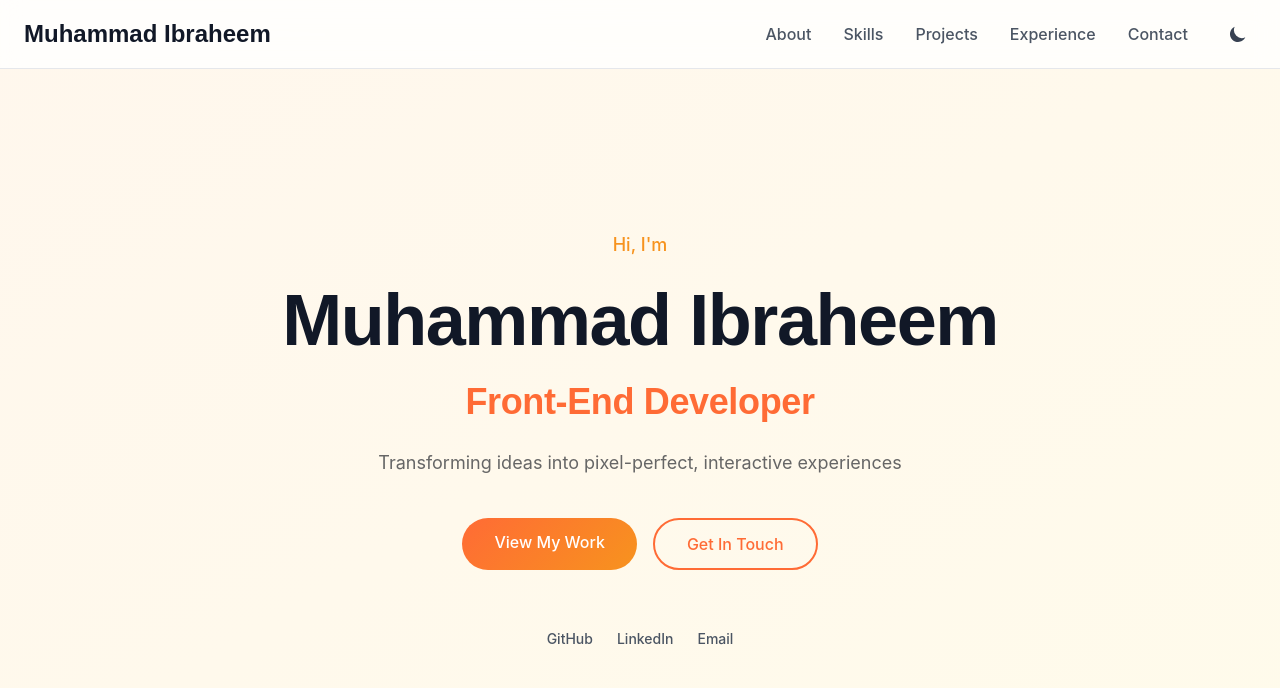
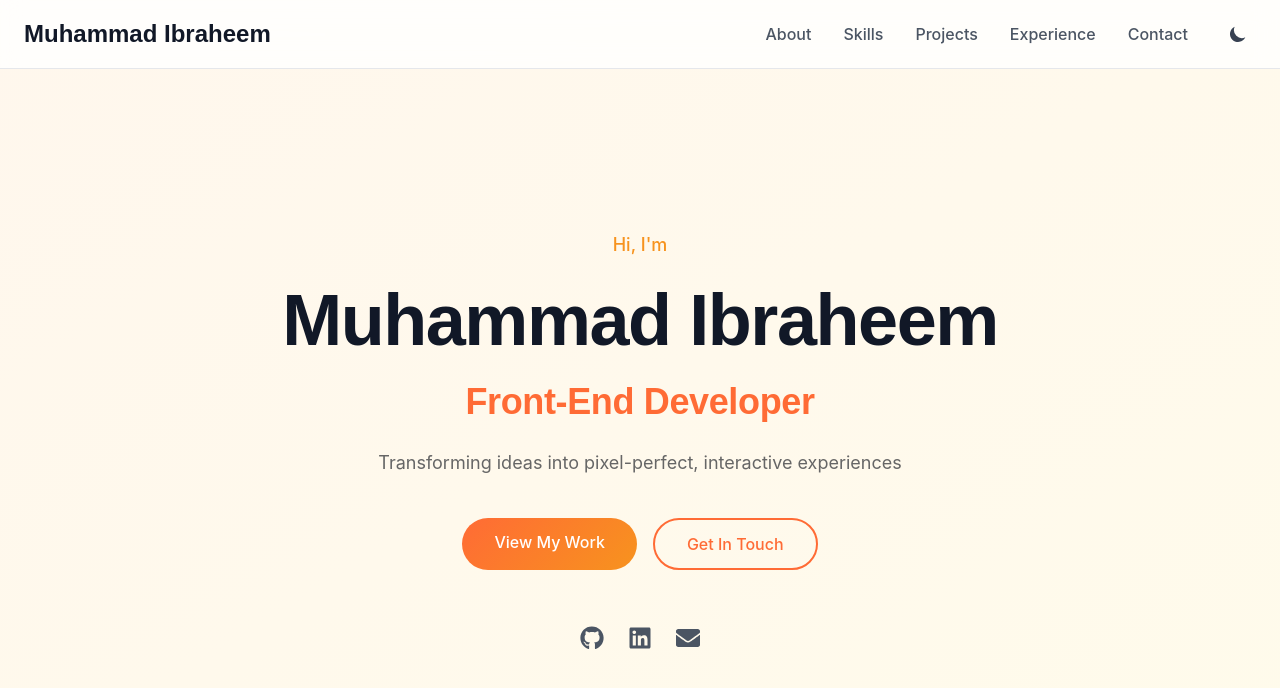
Before and after one commit to iamibm01/portfolio-website, a React (Vite) app: page / in a window 1280 px wide. Shown: the top 688 px of the page. Built offline with nearby package versions, Linux system fonts and the light colour scheme.

Commit message:
installed react icons package and added icons to the  hero section

```diff
--- a/package.json
+++ b/package.json
@@ -14,7 +14,8 @@
   },
   "dependencies": {
     "react": "^19.2.0",
-    "react-dom": "^19.2.0"
+    "react-dom": "^19.2.0",
+    "react-icons": "^5.5.0"
   },
   "devDependencies": {
     "@eslint/js": "^9.39.2",
--- a/src/components/sections/Hero.tsx
+++ b/src/components/sections/Hero.tsx
@@ -1,12 +1,27 @@
 import { PERSONAL_INFO, SOCIAL_LINKS } from '../../data/constants'
+import { FaGithub, FaLinkedin, FaEnvelope } from 'react-icons/fa'
 
 function Hero() {
+  // Icon mapping
+  const getIcon = function (name: string) {
+    switch (name.toLowerCase()) {
+      case 'github':
+        return <FaGithub className="w-6 h-6" />
+      case 'linkedin':
+        return <FaLinkedin className="w-6 h-6" />
+      case 'email':
+        return <FaEnvelope className="w-6 h-6" />
+      default:
+        return null
+    }
+  }
+
   return (
     <section
       id="hero"
-      className="snap-start min-h-screen flex items-center justify-center bg-gradient-to-br from-orange-50 to-amber-50 dark:from-gray-900 dark:to-gray-800 pt-20"
+      className="snap-start min-h-screen flex items-center justify-center bg-gradient-to-br from-orange-50 to-amber-50 dark:from-gray-900 dark:to-gray-800 pt-20 relative overflow-hidden"
     >
-      <div className="max-w-7xl mx-auto px-6 py-20">
+      <div className="max-w-7xl mx-auto px-6 py-20 relative z-10">
         <div className="text-center space-y-6">
           <p className="text-secondary font-medium text-body-lg dark:text-secondary-light">
             Hi, I'm
@@ -33,12 +48,13 @@ function Hero() {
             </a>
             <a
               href="#contact"
-              className="px-8 py-3 border-2 border-primary text-primary dark:border-primary-light dark:text-primary-light font-medium rounded-full hover:bg-primary hover:text-white dark:hover:bg-primary-light transition-all"
+              className="px-8 py-3 border-2 border-primary text-primary dark:border-primary-light dark:text-primary-light font-medium rounded-full hover:bg-primary hover:text-white dark:hover:bg-primary-light dark:hover:text-white transition-all"
             >
               Get In Touch
             </a>
           </div>
 
+          {/* Social Links with Icons */}
           <div className="flex gap-6 justify-center pt-8">
             {SOCIAL_LINKS.map(function (link) {
               return (
@@ -47,10 +63,10 @@ function Hero() {
                   href={link.url}
                   target="_blank"
                   rel="noopener noreferrer"
-                  className="text-gray-600 dark:text-gray-400 hover:text-primary dark:hover:text-primary-light transition-colors"
+                  className="text-gray-600 dark:text-gray-400 hover:text-primary dark:hover:text-primary-light transition-all hover:scale-110"
                   aria-label={link.label}
                 >
-                  <span className="text-sm font-medium">{link.name}</span>
+                  {getIcon(link.name)}
                 </a>
               )
             })}
```
Also changed, not shown: 1 other file (tests, documents, lock files or other folders).
